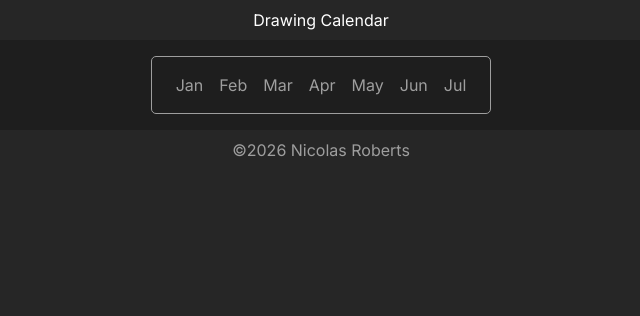
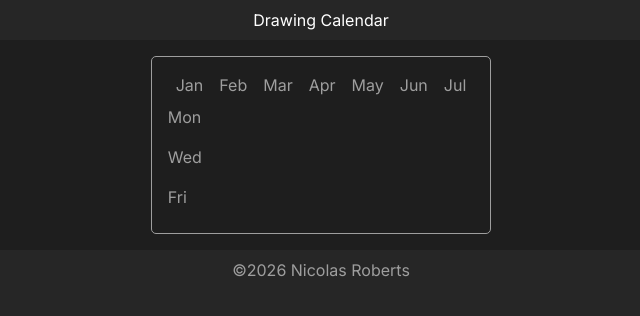
Before and after one commit to nicogroberts/drawing-calendar, a website built with Vite: page index.html in a window 1280 px wide. Shown: the whole page, without its empty margins (319-959 px from the left). Built offline with nearby package versions, Linux system fonts and the light colour scheme.

Commit message:
added day labels

```diff
--- a/src/calendar.js
+++ b/src/calendar.js
@@ -19,21 +19,20 @@ const daysOfTheMonth = {
 };
 
 /**
+ * An array containing the days of the week
+ */
+const daysOfTheWeek = ["Mon", "Wed", "Fri"];
+
+/**
  * Object containing all the different colors corresponding to amount of activity levels
  */
 const activityStates = {
-    None: '#262626',
-    Least: '#033a16',
-    Less: '#196c2e',
-    More: '#2ea043',
-    Most: '#55d163'
+    None: "#262626",
+    Least: "#033a16",
+    Less: "#196c2e",
+    More: "#2ea043",
+    Most: "#55d163"
 };
-
-// first thing needed is the current date
-// need to extract day and month from the current date
-// create a loop starting from the beginning of the year 0, 1 to current date
-// get parent DOM element
-
 
 // current date variable
 const currentDate = new Date();
@@ -42,11 +41,25 @@ const currentMonth = currentDate.getMonth();
 // current day variable
 const currentDay = currentDate.getDate();
 
+/**
+ * Creates label for days of the week
+ */
+const generateDayLabel = (d) => {
+    let day = document.createElement("span");
+    day.classList.add("day");
+    day.textContent = d;
+    days.appendChild(day);
+}
+
 // Get the calendar div
-const calendar = document.getElementById('calendar');
-const months = document.createElement('div');
-months.classList.add('months');
+const calendar = document.getElementById("calendar");
+const months = document.createElement("div");
+months.classList.add("months");
 calendar.appendChild(months);
+const days = document.createElement("div");
+days.classList.add("days");
+daysOfTheWeek.forEach(generateDayLabel);
+calendar.appendChild(days);
 
 /**
  * Displays current date in the console
@@ -56,13 +69,13 @@ const displayCurrentDate = () => {
 };
 
 /**
- * Create calendar elements on the DOM
+ * Creates calendar elements on the DOM
  */
 const generateCalendar = () => {
     for (let i = 0; i <= currentMonth; i++)
     {
-        let month = document.createElement('span');
-        month.classList.add('month');
+        let month = document.createElement("span");
+        month.classList.add("month");
         month.textContent = Object.keys(daysOfTheMonth)[i];
         months.appendChild(month);
 
--- a/src/style.css
+++ b/src/style.css
@@ -47,6 +47,15 @@ main {
   margin: 0 0.5rem;
 }
 
+.days {
+  display: flex;
+  flex-direction: column;
+}
+
+.day {
+  margin: 0.5rem 0;
+}
+
 footer {
   text-align: center;
   margin: 0.5rem;
```
